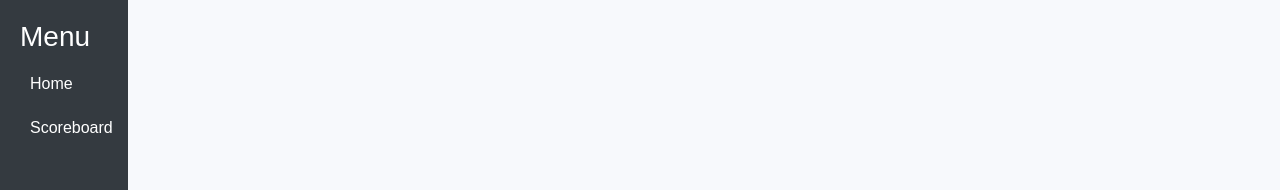
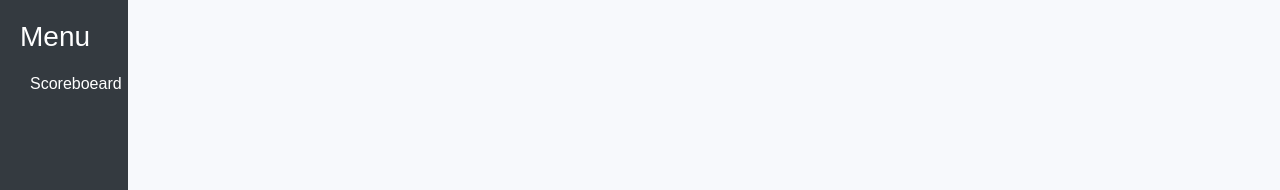
Before and after one commit to alirf2077/web_course_project_Phase2, a React (Create React App) app: page / in a window 1280 px wide. Shown: the top 190 px of the page. Built offline with nearby package versions, Linux system fonts and the light colour scheme.

Commit message:
all static pages added, some changes needed

```diff
--- a/src/components/CategoryManagement.js
+++ b/src/components/CategoryManagement.js
@@ -5,14 +5,16 @@ import CreateCategoryForm from './CreateCategoryForm';
 
 function CategoryManagement() {
   const [categories, setCategories] = useState(['Mathematics', 'Science', 'History']);
-
+  const sidebarOptions = [
+    { label: 'Home', link: '/designer-dashboard' },
+  ];
   const addCategory = (newCategory) => {
     setCategories([...categories, newCategory]);
   };
 
   return (
     <div className="category-management-page">
-      <Sidebar />
+      <Sidebar options={sidebarOptions} />
       <div className="main-content">
         <h1>Category Management</h1>
         <CategoryList categories={categories} />
--- a/src/components/DesignerDashboard.js
+++ b/src/components/DesignerDashboard.js
@@ -3,23 +3,27 @@ import Sidebar from './Sidebar';
 import DashboardSection from './DashboardSection';
 
 function DesignerDashboard() {
+  const sidebarOptions = [
+    { label: 'Home', link: '/designer-dashboard' },
+  ];
+
   return (
     <div className="designer-dashboard">
-      <Sidebar />
+      <Sidebar options={sidebarOptions} />
       <div className="main-content">
         <h1>Designer Dashboard</h1>
 
         <DashboardSection
           title="Manage Categories"
           description="View existing categories and create new ones."
-          link="category_management.html"
+          link="category-management"
           linkText="Go to Category Management"
         />
 
         <DashboardSection
           title="Manage Questions"
           description="View existing questions and create new ones."
-          link="question_management.html"
+          link="question-management"
           linkText="Go to Question Management"
         />
       </div>
--- a/src/components/HomePage.js
+++ b/src/components/HomePage.js
@@ -5,11 +5,18 @@ import Welcome from './Welcome';
 import {Link} from 'react-router-dom';
 
 function HomePage() {
+
+const sidebarOptions = [
+    { label: 'Scoreboeard', link: '/scoreboard' },
+  ];
+
+
   return (
 
 <div className="main-content">
 
-<Sidebar />
+<Sidebar options={sidebarOptions} />
+
 
 <button id="loginBtn" className="btn btn-login">
 <Link to="/login" className="text-decoration-none text-white">Login</Link>
--- a/src/components/PlayerPage.js
+++ b/src/components/PlayerPage.js
@@ -6,10 +6,16 @@ import TrendingQuestions from './TrendingQuestions';
 function PlayerPage() {
   const username = "Username"; // Replace with dynamic data if needed
   const score = 1234; // Replace with dynamic data if needed
+  const sidebarOptions = [
+    { label: 'Home', link: '/player' },
+    { label: 'Scoreboard', link: '/scoreboard' },
+    { label: 'Questions', link: '/question-dashboard' },
+
+  ];
 
   return (
     <div className="player-page">
-      <Sidebar />
+      <Sidebar options={sidebarOptions} />
       <div className="main-content">
         <UserCard username={username} score={score} />
         <h1>Your Dashboard</h1>
--- a/src/components/QuestionDashboard.js
+++ b/src/components/QuestionDashboard.js
@@ -6,10 +6,15 @@ import OptionsContainer from './OptionsContainer';
 function QuestionDashboard() {
   const username = "Username"; // Replace with dynamic data if needed
   const score = 1234; // Replace with dynamic data if needed
+  const sidebarOptions = [
+    { label: 'Home', link: '/player' },
+    { label: 'Scoreboard', link: '/scoreboard' },
+    { label: 'Questions', link: '/question-dashboard' },
 
+  ];
   return (
     <div className="question-dashboard">
-      <Sidebar />
+      <Sidebar options={sidebarOptions} />
       <div className="main-content">
         <UserCard username={username} score={score} />
         <h1>Question Dashboard</h1>
--- a/src/components/QuestionManagement.js
+++ b/src/components/QuestionManagement.js
@@ -9,6 +9,10 @@ function QuestionManagement() {
     'Who discovered gravity?',
     'Which planet is closest to the sun?',
   ]);
+  const sidebarOptions = [
+    { label: 'Home', link: '/designer-dashboard' },
+  ];
+
   const categories = ['Mathematics', 'Science', 'History'];
   const relatedQuestions = questions;
 
@@ -18,7 +22,7 @@ function QuestionManagement() {
 
   return (
     <div className="question-management-page">
-      <Sidebar />
+      <Sidebar options={sidebarOptions} />
       <div className="question-content">
         <h1>Manage Questions</h1>
         <QuestionList questions={questions} />
--- a/src/components/ScoreboardPage.js
+++ b/src/components/ScoreboardPage.js
@@ -6,10 +6,17 @@ import Scoreboard from './Scoreboard';
 function ScoreboardPage() {
   const username = 'Username';
   const userScore = 1234;
+  const sidebarOptions = [
+    { label: 'Home', link: '/player' },
+    { label: 'Scoreboard', link: '/scoreboard' },
+    { label: 'Questions', link: '/question-dashboard' },
+
+  ];
 
   return (
     <div className="scoreboard-page">
-      <Sidebar />
+      <Sidebar options={sidebarOptions} />
+
       <div className="main-content">
         <UserCard username={username} score={userScore} />
         <h1>Your Scoreboard</h1>
--- a/src/components/Sidebar.js
+++ b/src/components/Sidebar.js
@@ -1,12 +1,14 @@
-// src/components/Sidebar.js
 import React from 'react';
 
-function Sidebar() {
+function Sidebar({ options }) {
   return (
     <div className="sidebar">
       <h3>Menu</h3>
-      <a href="home.html">Home</a>
-      <a href="scoreboard.html">Scoreboard</a>
+      {options.map((option, index) => (
+        <a key={index} href={option.link} target={option.newTab ? "_blank" : "_self"}>
+          {option.label}
+        </a>
+      ))}
     </div>
   );
 }
--- a/src/styles/user_question_management_styles.css
+++ b/src/styles/user_question_management_styles.css
@@ -48,7 +48,7 @@
   padding: 20px;
   border-radius: 10px;
   box-shadow: 0 4px 8px rgba(0, 0, 0, 0.1);
-  max-width: 800px;
+  max-width: 400px;
   margin: 0 auto; /* Center horizontally */
 }
 
@@ -70,6 +70,8 @@
   transition: background-color 0.3s ease;
   margin: 10px;
   height: 30px;
+  justify-content: center; /* Horizontal alignment */
+  align-items: center;
 }
 
 .btn-primary:hover {
```
